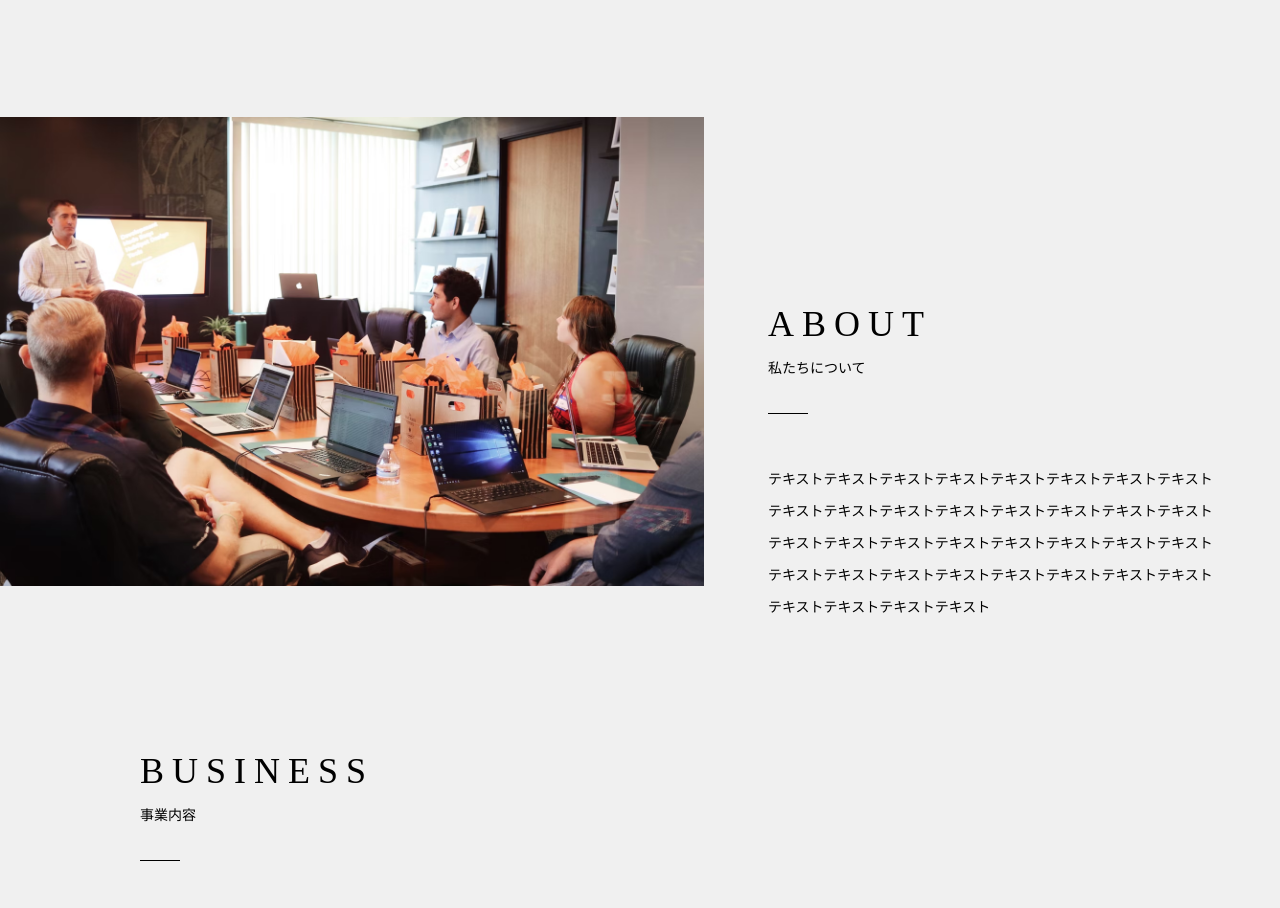
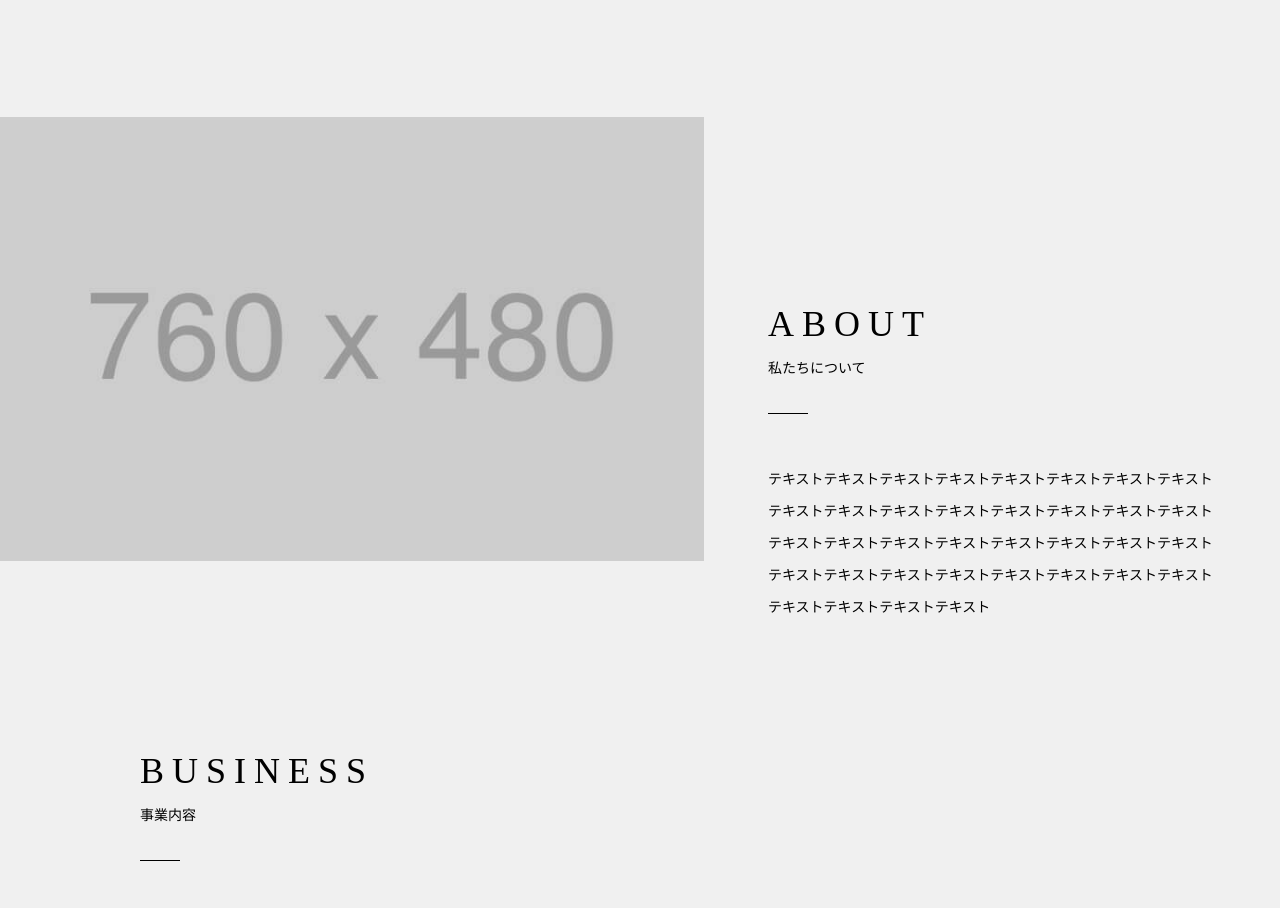
Before and after one commit to yumsn/lesson74, a website: page index.html in a window 1280 px wide. Shown: the part 1158-2066 px from the top of the page. Drawn offline with Linux system fonts and the light colour scheme.

Commit message:
update pic

```diff
--- a/index.html
+++ b/index.html
@@ -65,7 +65,7 @@
 
   <section id="about" class="about_wrap">
     <div class="about_pic">
-      <img src="img/about.jpg" alt="about">
+      <img src="https://github.com/yumsn/lesson74/blob/main/img/business1.jpg?raw=true" alt="about">
     </div>
     <div class="about_text">
       <h2 class="sec_title">
```
